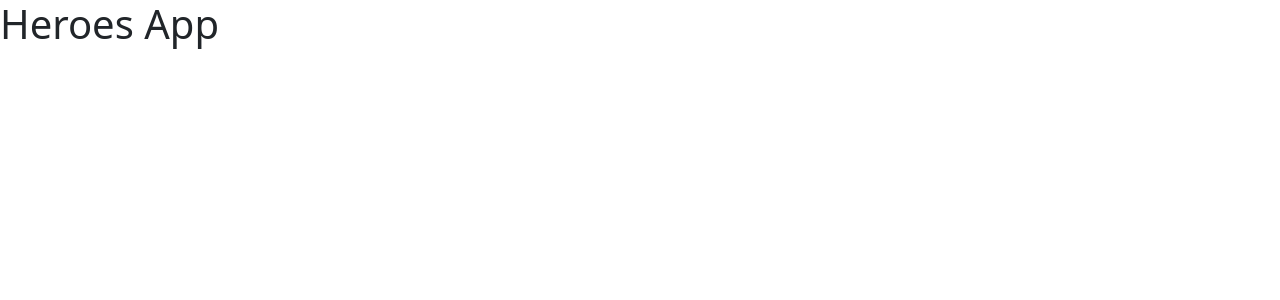
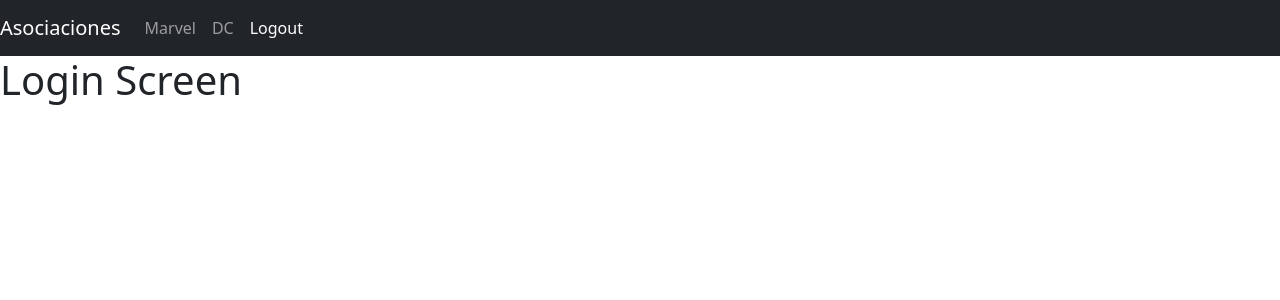
Before and after one commit to Leonard2GG/HeroesApp, a React (Vite) app: page /login in a window 1280 px wide. Shown: the top 300 px of the page. Built offline with nearby package versions, Linux system fonts and the light colour scheme.

Commit message:
Add routing and screens for Marvel and DC heroes, including Navbar and Login functionality

```diff
--- a/package.json
+++ b/package.json
@@ -11,7 +11,8 @@
   },
   "dependencies": {
     "react": "^19.1.0",
-    "react-dom": "^19.1.0"
+    "react-dom": "^19.1.0",
+    "react-router": "^7.6.3"
   },
   "devDependencies": {
     "@eslint/js": "^9.29.0",
--- a/src/HeroesApps.jsx
+++ b/src/HeroesApps.jsx
@@ -1,9 +1,8 @@
 import React from 'react'
+import AppRouter from './routes/AppRouter'
 
 export default function HeroesApps() {
     return (
-        <div>
-            <h1>Heroes App</h1>
-        </div>
+        <AppRouter />
     )
 }
--- /dev/null
+++ b/src/components/dc/DCScreen.jsx
@@ -0,0 +1,9 @@
+import React from 'react'
+
+export default function DCScreen() {
+    return (
+        <div>
+            <h1>DC Screen</h1>
+        </div>
+    )
+}
--- /dev/null
+++ b/src/components/login/LoginScreen.jsx
@@ -0,0 +1,9 @@
+import React from 'react'
+
+export default function LoginScreen() {
+    return (
+        <div>
+            <h1>Login Screen</h1>
+        </div>
+    )
+}
--- /dev/null
+++ b/src/components/marvel/MarvelScreen.jsx
@@ -0,0 +1,9 @@
+import React from 'react'
+
+export default function MarvelScreen() {
+    return (
+        <div>
+            <h1>Marvel Screen</h1>
+        </div>
+    )
+}
--- /dev/null
+++ b/src/components/search/SearchScreen.jsx
@@ -0,0 +1,9 @@
+import React from 'react'
+
+export default function SearchScreen() {
+    return (
+        <div>
+            <h1>Search Screen</h1>
+        </div>
+    )
+}
--- /dev/null
+++ b/src/components/ui/Navbar.jsx
@@ -0,0 +1,46 @@
+import { Link, NavLink } from 'react-router';
+
+
+export const Navbar = () => {
+    return (
+        <nav className="navbar navbar-expand-sm navbar-dark bg-dark">
+
+            <Link
+                className="navbar-brand"
+                to="/"
+            >
+                Asociaciones
+            </Link>
+
+            <div className="navbar-collapse">
+                <div className="navbar-nav">
+
+                    <NavLink
+                        className="nav-item nav-link"
+                        to="/marvel"
+                    >
+                        Marvel
+                    </NavLink>
+
+                    <NavLink
+                        className="nav-item nav-link"
+                        to="/dc"
+                    >
+                        DC
+                    </NavLink>
+                </div>
+            </div>
+
+            <div className="navbar-collapse collapse w-100 order-3 dual-collapse2">
+                <ul className="navbar-nav ml-auto">
+                    <NavLink
+                        className="nav-item nav-link"
+                        to="/login"
+                    >
+                        Logout
+                    </NavLink>
+                </ul>
+            </div>
+        </nav>
+    )
+}
--- /dev/null
+++ b/src/routes/AppRouter.jsx
@@ -0,0 +1,24 @@
+import React from 'react'
+import { BrowserRouter, Routes, Route } from "react-router";
+import { Navbar } from '../components/ui/Navbar';
+import MarvelScreen from '../components/marvel/MarvelScreen';
+import DCScreen from '../components/dc/DCScreen';
+import SearchScreen from '../components/search/SearchScreen';
+import LoginScreen from '../components/login/LoginScreen';
+
+export default function AppRouter() {
+    return (
+        <div>
+            <BrowserRouter>
+                <Navbar />
+                <Routes>
+                    <Route path="/" element={<MarvelScreen />} />
+                    <Route path="/marvel" element={<MarvelScreen />} />
+                    <Route path="/dc" element={<DCScreen />} />
+                    <Route path="/search" element={<SearchScreen />} />
+                    <Route path="/login" element={<LoginScreen />} />
+                </Routes>
+            </BrowserRouter>
+        </div>
+    )
+}
```
Also changed, not shown: 1 other file (tests, documents, lock files or other folders).
